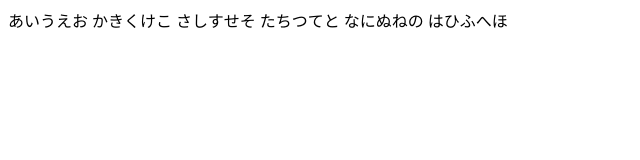
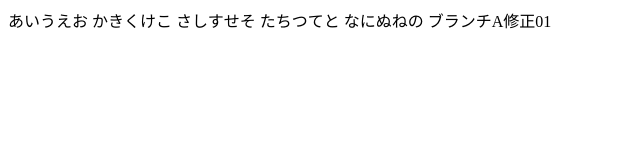
Before and after one commit to ysdhrk/firstTest, a plain HTML site: page index.html in a window 1280 px wide. Shown: the full height of the page, 0-640 px from the left. Drawn offline with Linux system fonts and the light colour scheme.

Commit message:
ブランチA修正01

```diff
--- a/index.html
+++ b/index.html
@@ -10,6 +10,6 @@
   さしすせそ
   たちつてと
   なにぬねの
-  はひふへほ
+  ブランチA修正01
 </body>
 </html>
```
